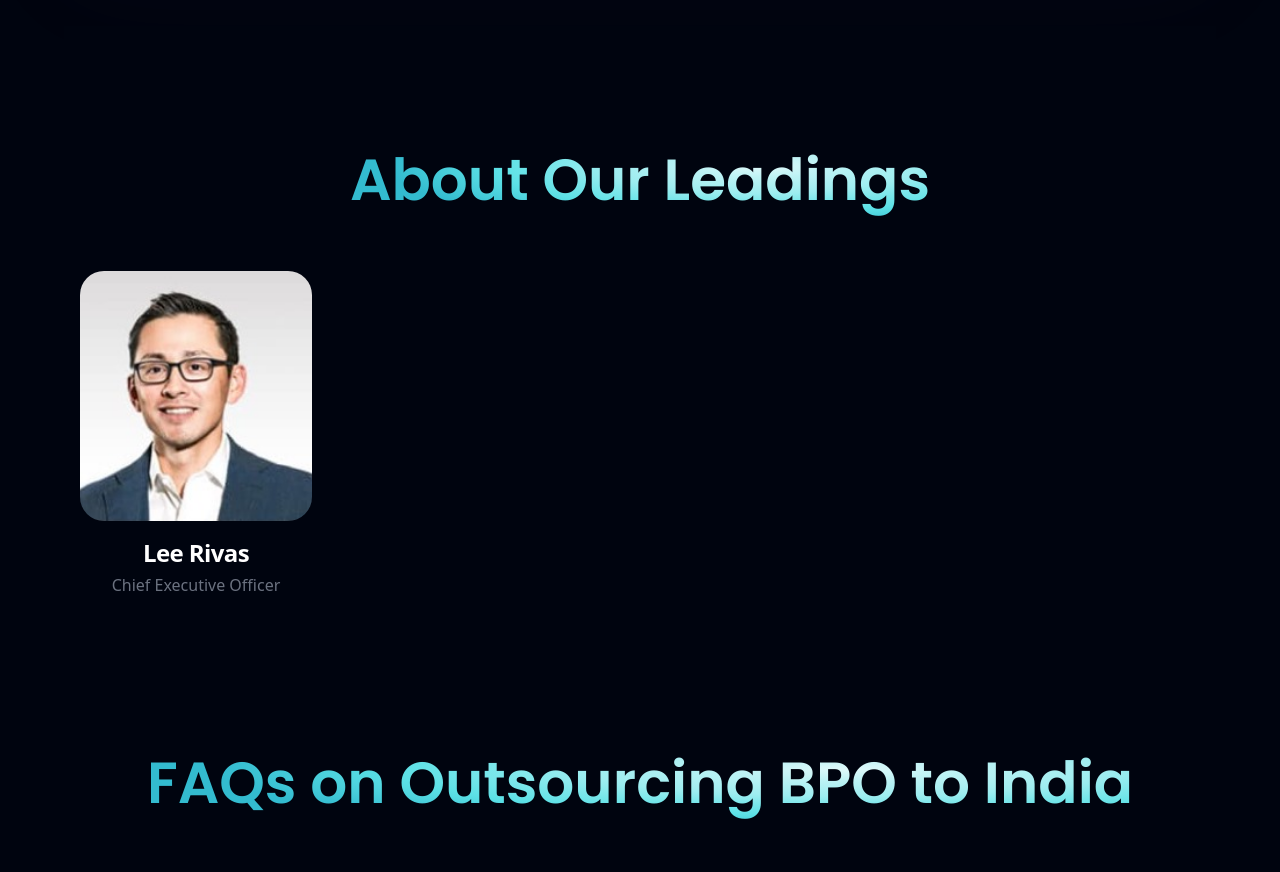
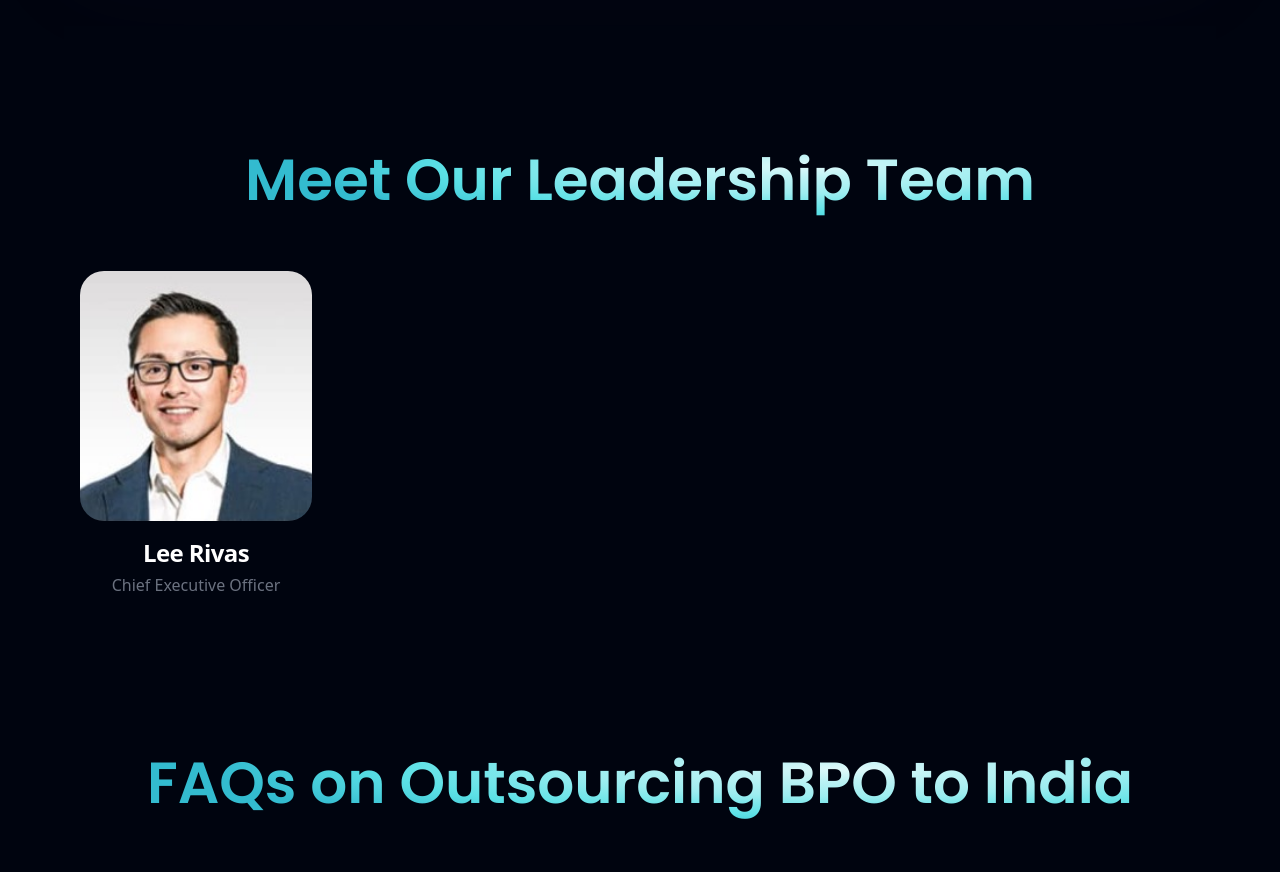
Before and after one commit to ankitmalik84/YosaTechnology, a React (Vite) app: page / in a window 1280 px wide. Shown: the part 2620-3492 px from the top of the page. Built offline with nearby package versions, Linux system fonts and the light colour scheme.

Commit message:
modified:   src/components/Mentor.jsx

```diff
--- a/src/components/Mentor.jsx
+++ b/src/components/Mentor.jsx
@@ -29,7 +29,7 @@ const Mentor = () => {
             data-aos-duration="500"
             data-aos-easing="ease-in-out"
           >
-            About Our Leadings
+            Meet Our Leadership Team
           </span>
         </h1>
         <div className="grid gap-8 lg:gap-16 sm:grid-cols-2 md:grid-cols-3 lg:grid-cols-4">
```
